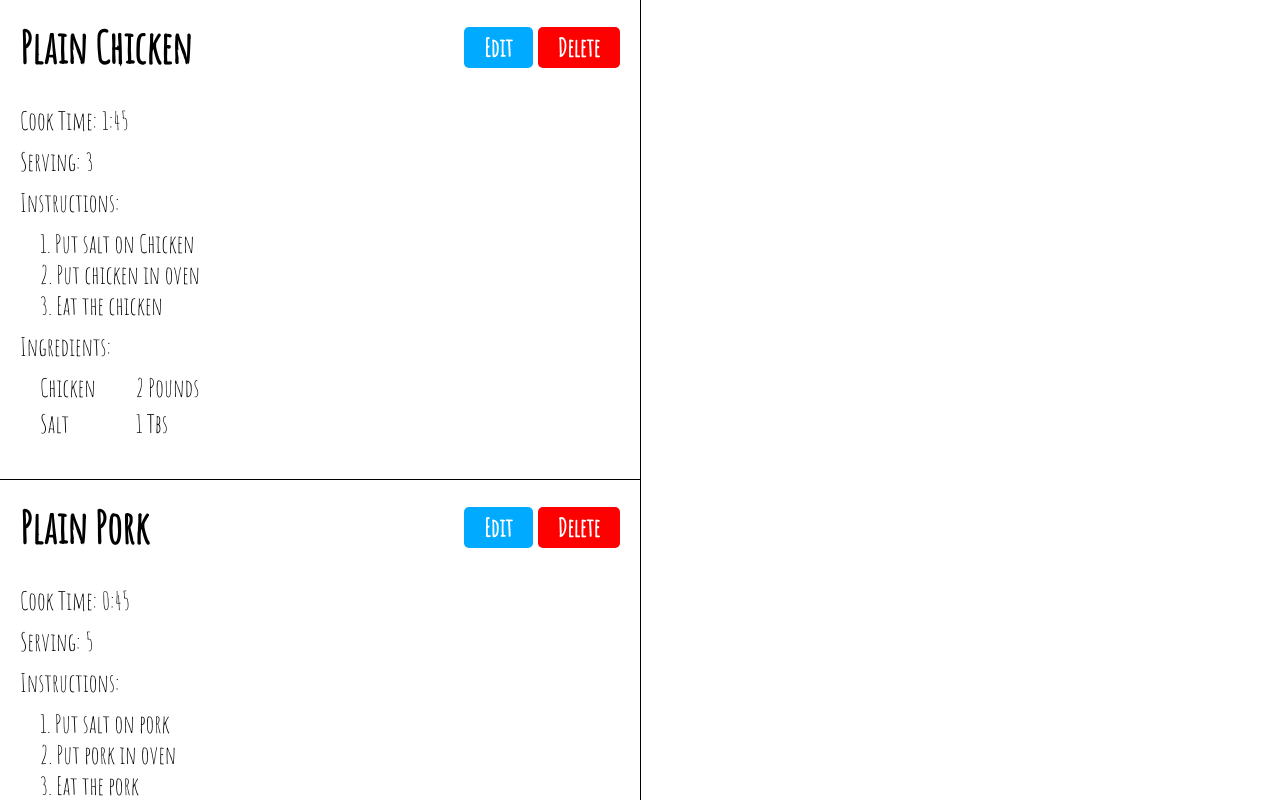
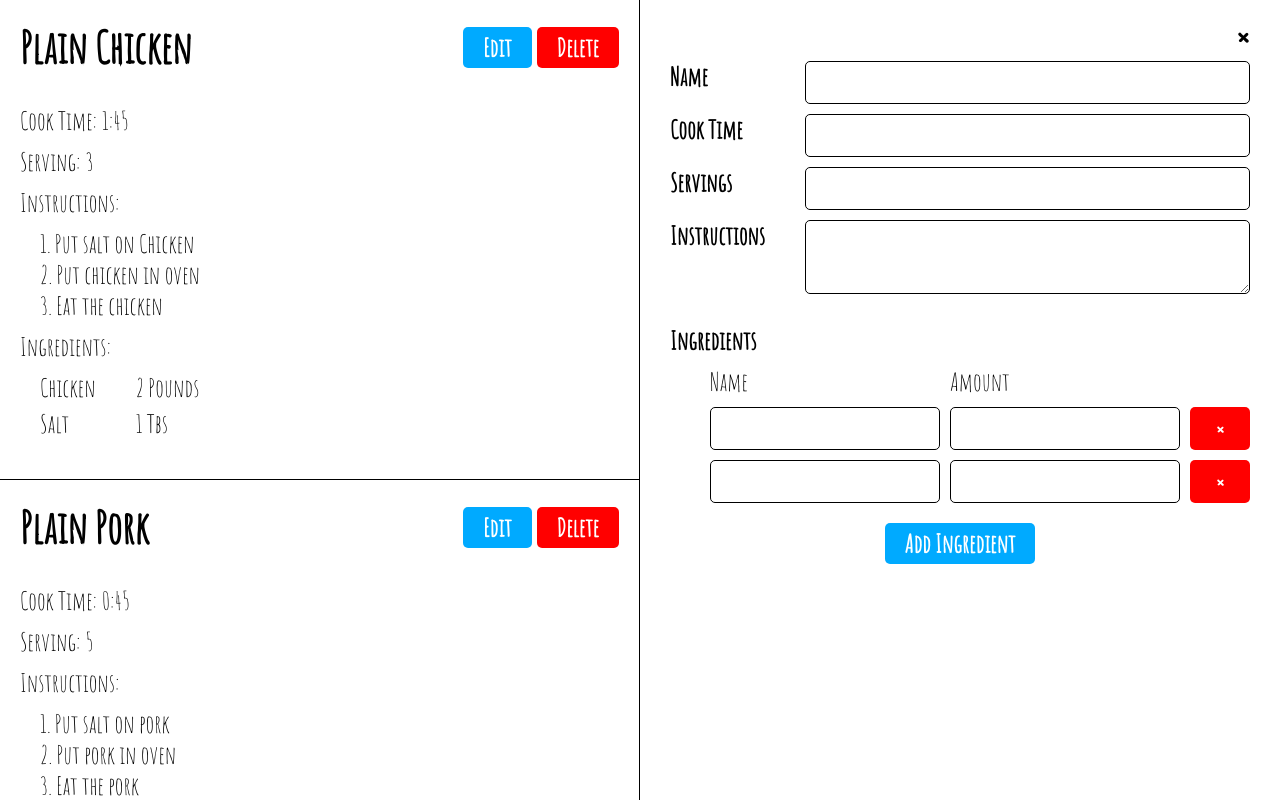
Before and after one commit to ringosingson/recipestore, a React (Create React App) app: page / in a window 1280 px wide. Shown: the top 800 px of the page. Built offline with nearby package versions, Linux system fonts and the light colour scheme.

Commit message:
styling edit  component

```diff
--- a/src/components/App.js
+++ b/src/components/App.js
@@ -2,12 +2,15 @@
 import "../css/app.css";
 import RecipeList from "./RecipeList";
 import uuidv4 from "uuid/v4";
+import RecipeEdit from "./RecipeEdit";
 
 export const RecipeContext = React.createContext();
 const LOCAL_STORAGE_KEY = "cookingWithReact.recipes";
 
 export default function App() {
   const [recipes, setRecipes] = useState(sampleRecipes);
+  const [selectedRecipeId, setSelectedRecipeId] = useState();
+  const selectedRecipe = recipes.find(recipe => recipe.id === selectedRecipeId);
 
   useEffect(() => {
     const recipeJSON = localStorage.getItem(LOCAL_STORAGE_KEY);
@@ -20,7 +23,8 @@
 
   const recipeContextValue = {
     handleRecipeAdd,
-    handleRecipeDelete
+    handleRecipeDelete,
+    handleRecipeSelect
   };
 
   function handleRecipeAdd() {
@@ -40,9 +44,14 @@
     setRecipes(recipes.filter(recipe => recipe.id !== id));
   }
 
+  function handleRecipeSelect(id) {
+    setSelectedRecipeId(id);
+  }
+
   return (
     <RecipeContext.Provider value={recipeContextValue}>
       <RecipeList recipes={recipes} />
+      <RecipeEdit />
     </RecipeContext.Provider>
   );
 }
--- a/src/components/Recipe.js
+++ b/src/components/Recipe.js
@@ -3,14 +3,19 @@
 import { RecipeContext } from "./App";
 
 export default function Recipe(props) {
-  const { handleRecipeDelete } = useContext(RecipeContext);
+  const { handleRecipeDelete, handleRecipeSelect } = useContext(RecipeContext);
   const { id, name, cookTime, servings, instructions, ingredients } = props;
   return (
     <div className="recipe">
       <div className="recipe__header">
         <h3 className="recipe__title">{name}</h3>
         <div>
-          <button className="btn btn--primary mr-1">Edit</button>
+          <button
+            className="btn btn--primary mr-1"
+            onClick={() => handleRecipeSelect(id)}
+          >
+            Edit
+          </button>
           <button
             onClick={() => handleRecipeDelete(id)}
             className="btn btn--danger"
--- a/src/components/RecipeEdit.js
+++ b/src/components/RecipeEdit.js
@@ -0,0 +1,62 @@
+import React from "react";
+import RecipeIngredientEdit from "./RecipeIngredientEdit";
+
+export default function RecipeEdit() {
+  return (
+    <div className="recipe-edit">
+      <div className="recipe-edit__remove-button-container">
+        <button className="btn recipe-edit__remove-button">&times;</button>
+      </div>
+      <div className="recipe-edit__details-grid">
+        <label className="recipe-edit__label" htmlFor="name">
+          Name
+        </label>
+        <input
+          className="recipe-edit__input"
+          type="text"
+          name="name"
+          id="name"
+        />
+        <label className="recipe-edit__label" htmlFor="cookTime">
+          Cook Time
+        </label>
+        <input
+          className="recipe-edit__input"
+          type="text"
+          name="cookTime"
+          id="cookTime"
+        />
+        <label className="recipe-edit__label" htmlFor="servings">
+          Servings
+        </label>
+        <input
+          className="recipe-edit__input"
+          type="number"
+          min="1"
+          name="servings"
+          id="servings"
+        />
+        <label className="recipe-edit__label" htmlFor="instructions">
+          Instructions
+        </label>
+        <textarea
+          className="recipe-edit__input"
+          name="instructions"
+          id="instructions"
+        />
+      </div>
+      <br />
+      <label className="recipe-edit__label">Ingredients</label>
+      <div className="recipe-edit__ingredient-grid">
+        <div>Name</div>
+        <div>Amount</div>
+        <div />
+        <RecipeIngredientEdit />
+        <RecipeIngredientEdit />
+      </div>
+      <div className="recipe-edit__add-ingredient-btn-container">
+        <button className="btn btn--primary">Add Ingredient</button>
+      </div>
+    </div>
+  );
+}
--- /dev/null
+++ b/src/components/RecipeIngredientEdit.js
@@ -0,0 +1,11 @@
+import React from "react";
+
+export default function RecipeIngredientEdit() {
+  return (
+    <>
+      <input className="recipe-edit__input" type="text" />
+      <input className="recipe-edit__input" type="text" />
+      <button className="btn btn--danger">&times;</button>
+    </>
+  );
+}
--- a/src/css/app.css
+++ b/src/css/app.css
@@ -8,6 +8,7 @@
   font-family: "Amatic SC", cursive, sans-serif;
   padding: 0;
   margin: 0;
+  box-sizing: border-box;
 }
 
 html {
@@ -114,3 +115,72 @@
   column-gap: 40px;
   justify-content: flex-start;
 }
+
+/*recipe edit*/
+.recipe-edit {
+  padding: 30px;
+  padding-top: 10px;
+  position: fixed;
+  right: 0;
+  top: 0;
+  width: 50%;
+  max-height: 100%;
+  overflow-y: auto;
+}
+
+.recipe-edit__remove-button-container {
+  text-align: end;
+}
+
+.recipe-edit__remove-button {
+  padding: 0;
+  background: none;
+  outline: none;
+  border: none;
+  font-size: 1.6rem;
+}
+
+.recipe-edit__details-grid {
+  display: grid;
+  grid-template-columns: auto 1fr;
+  row-gap: 10px;
+  column-gap: 40px;
+}
+
+.recipe-edit__label {
+  font-weight: bold;
+}
+
+.recipe-edit__input {
+  border: 1px solid black;
+  border-radius: 5px;
+  font-size: inherit;
+  padding: 5px 10px;
+  outline: none;
+  width: 100%;
+}
+
+.textarea.recipe-edit__input {
+  resize: none;
+  height: 200px;
+}
+
+.recipe-edit__ingredient-grid {
+  display: grid;
+  grid-template-columns: repeat(3, auto);
+  gap: 10px;
+  margin-top: 10px;
+  margin-left: 40px;
+}
+
+.recipe-edit__add-ingredient-btn-container {
+  margin-top: 20px;
+  text-align: center;
+}
+
+@media (max-width: 1000px) {
+  .recipe-edit__details-grid,
+  .recipe-edit__ingredient-grid {
+    grid-template-columns: 1fr;
+  }
+}
```
